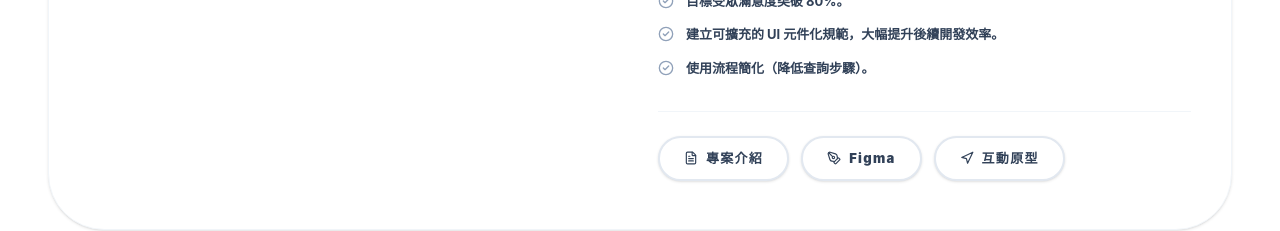
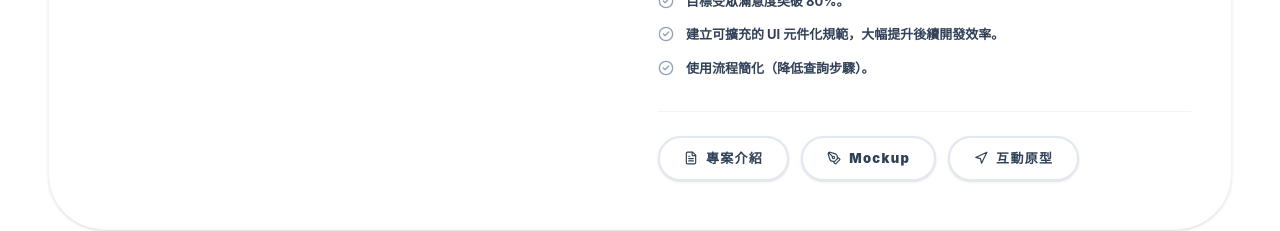
Before and after one commit to 24279160/my-portfolio, a React (Vite) app: page / in a window 1280 px wide. Shown: the part 5700-5931 px from the top of the page. Built offline with nearby package versions, Linux system fonts and the light colour scheme.

Commit message:
04.16-V20.62
補上FIGMA 與互動原型正確連結

```diff
--- a/src/App.jsx
+++ b/src/App.jsx
@@ -1007,8 +1007,8 @@ const App = () => {
       tagBg: 'bg-slate-100',
       buttons: [
         { label: "專案介紹", url: "https://canva.link/ekmxli49aegakvj", icon: <FileText size={14} /> },
-        { label: "Figma", url: "https://www.figma.com/design/Zqj906uj1rMQpcvOwg24LE/BUS+_3/31--UI?node-id=138-1498&t=oLKIHKC0WNmUW8xu-1", icon: <PenTool size={14} /> },
-        { label: "互動原型", url: "https://www.figma.com/proto/Zqj906uj1rMQpcvOwg24LE/BUS+_3/31--UI?page-id=138:1498&node-id=710-73139&viewport=-9828,1631,0.35&t=KCyPi9RaQar0iP42-1&scaling=min-zoom&content-scaling=fixed&starting-point-node-id=710:73139&show-proto-sidebar=1", icon: <Navigation size={14} /> }
+        { label: "Mockup", url: "https://www.figma.com/design/Zqj906uj1rMQpcvOwg24LE/BUS%2B_3%2F31--UI?node-id=138-1498&t=oLKIHKC0WNmUW8xu-1", icon: <PenTool size={14} /> },
+        { label: "互動原型", url: "https://www.figma.com/proto/Zqj906uj1rMQpcvOwg24LE/BUS%2B_3%2F31--UI?page-id=138%3A1498&node-id=710-73139&viewport=-9828%2C1631%2C0.35&t=KCyPi9RaQar0iP42-1&scaling=min-zoom&content-scaling=fixed&starting-point-node-id=710%3A73139&show-proto-sidebar=1", icon: <Navigation size={14} /> }
       ]
     }
   ];
```
